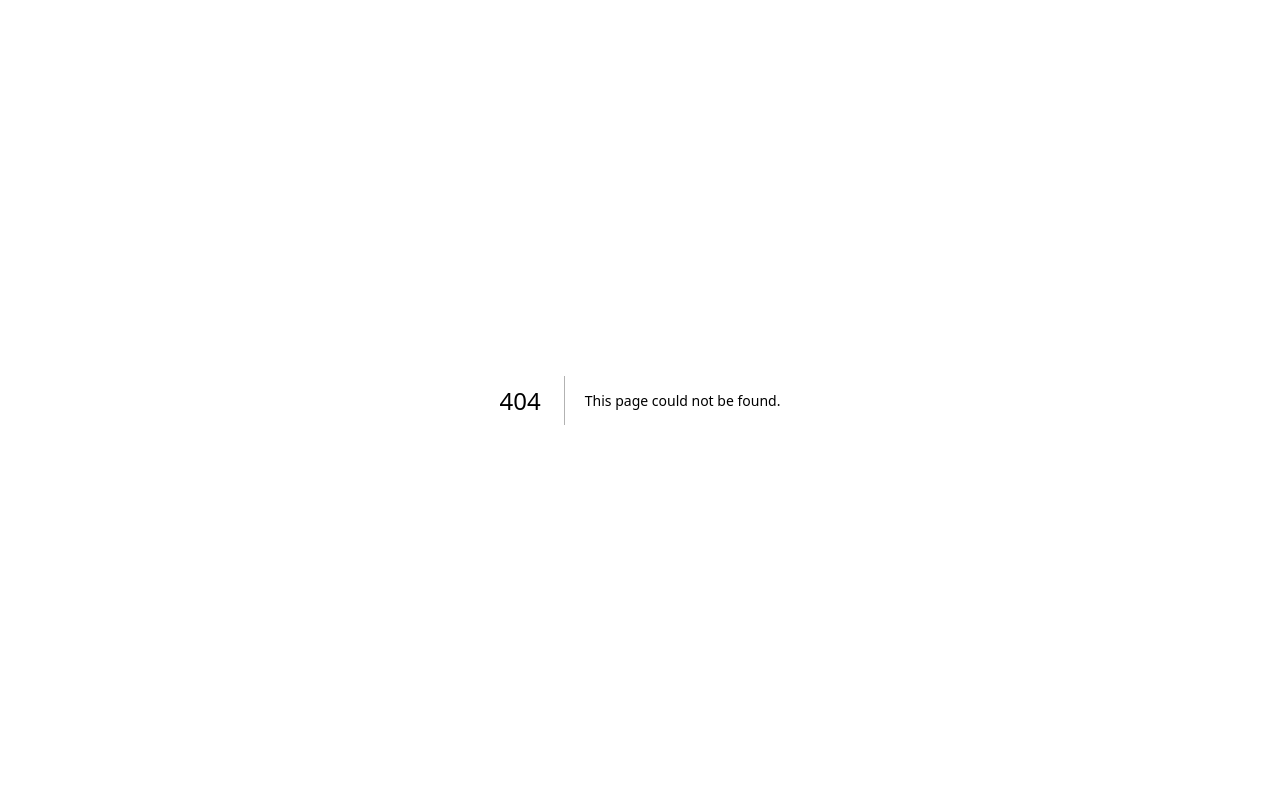
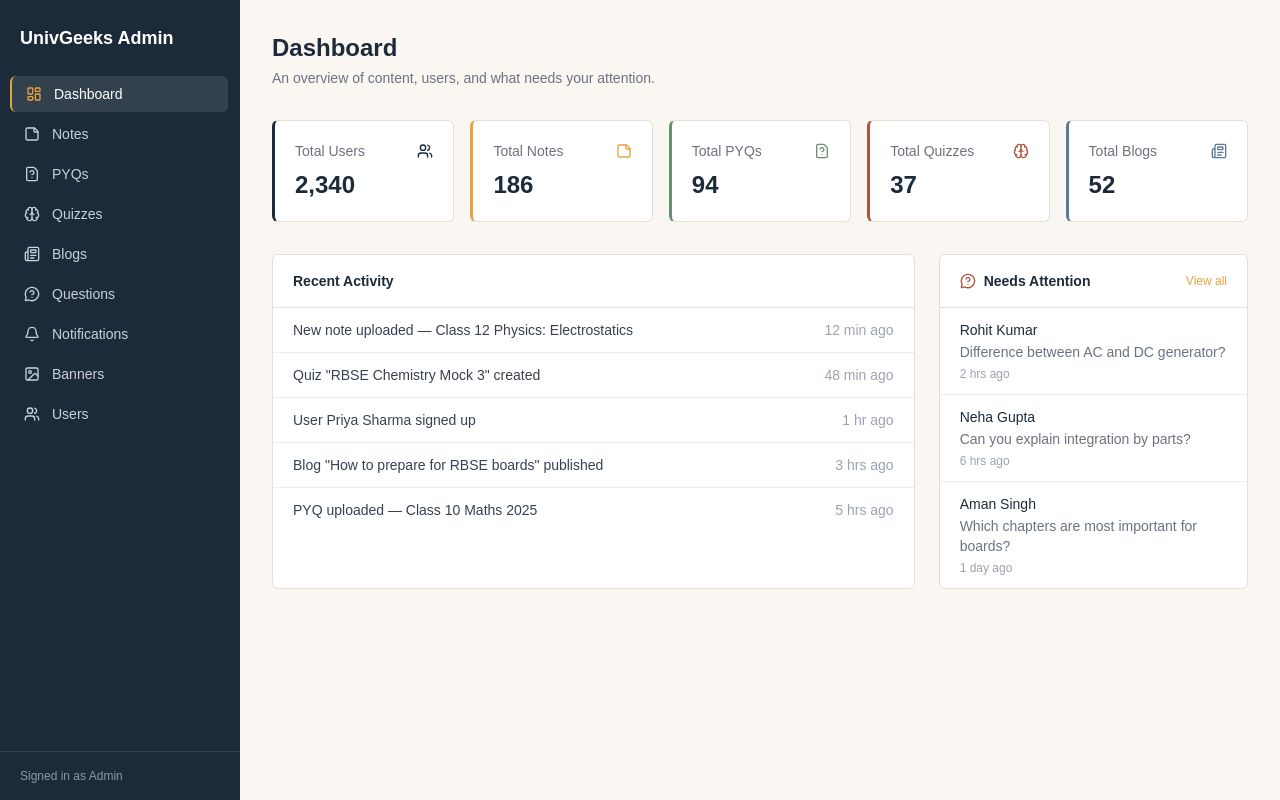
Before and after one commit to avnisonava147/Univ-Geeks, a Next.js app in the folder frontend/: page /admin/dashboard in a window 1280 px wide. Before the commit this address had no page. Built offline with nearby package versions, Linux system fonts and the light colour scheme.

Commit message:
add layout and admin dashboard

```diff
--- /dev/null
+++ b/frontend/app/admin/(protected)/_components/sidebar-nav.tsx
@@ -0,0 +1,48 @@
+// app/admin/(protected)/_components/sidebar-nav.tsx
+"use client";
+
+import Link from "next/link";
+import { usePathname } from "next/navigation";
+import {
+  LayoutDashboard, StickyNote, FileQuestion, Brain,
+  Newspaper, MessageCircleQuestion, Bell, Image, Users,
+} from "lucide-react";
+
+const navItems = [
+  { label: "Dashboard", href: "/admin/dashboard", icon: LayoutDashboard },
+  { label: "Notes", href: "/admin/notes", icon: StickyNote },
+  { label: "PYQs", href: "/admin/pyqs", icon: FileQuestion },
+  { label: "Quizzes", href: "/admin/quizzes", icon: Brain },
+  { label: "Blogs", href: "/admin/blogs", icon: Newspaper },
+  { label: "Questions", href: "/admin/questions", icon: MessageCircleQuestion },
+  { label: "Notifications", href: "/admin/notifications", icon: Bell },
+  { label: "Banners", href: "/admin/banners", icon: Image },
+  { label: "Users", href: "/admin/users", icon: Users },
+];
+
+export default function SidebarNav() {
+  const pathname = usePathname();
+
+  return (
+    <nav className="flex-1 px-3 space-y-1">
+      {navItems.map(({ label, href, icon: Icon }) => {
+        const isActive = pathname === href || pathname.startsWith(href + "/");
+
+        return (
+          <Link
+            key={href}
+            href={href}
+            className={`flex items-center gap-3 px-3 py-2 rounded-md text-sm transition-colors ${
+              isActive
+                ? "bg-white/10 text-white border-l-2 border-[#E8A33D] -ml-[2px] pl-[14px]"
+                : "text-[#C9D1D9] hover:bg-white/10 hover:text-white"
+            }`}
+          >
+            <Icon size={16} color={isActive ? "#E8A33D" : undefined} />
+            {label}
+          </Link>
+        );
+      })}
+    </nav>
+  );
+}
--- /dev/null
+++ b/frontend/app/admin/(protected)/dashboard/page.tsx
@@ -0,0 +1,92 @@
+// app/admin/(protected)/dashboard/page.tsx
+import { Users, StickyNote, FileQuestion, Brain, Newspaper, MessageCircleQuestion } from "lucide-react";
+
+// TODO: replace with real DB queries
+const stats = [
+  { label: "Total Users", value: "2,340", accent: "#1C2B3A", icon: Users },
+  { label: "Total Notes", value: "186", accent: "#E8A33D", icon: StickyNote },
+  { label: "Total PYQs", value: "94", accent: "#6B8F71", icon: FileQuestion },
+  { label: "Total Quizzes", value: "37", accent: "#B0533E", icon: Brain },
+  { label: "Total Blogs", value: "52", accent: "#5B7A99", icon: Newspaper },
+];
+
+const recentActivity = [
+  { text: "New note uploaded — Class 12 Physics: Electrostatics", time: "12 min ago" },
+  { text: "Quiz \"RBSE Chemistry Mock 3\" created", time: "48 min ago" },
+  { text: "User Priya Sharma signed up", time: "1 hr ago" },
+  { text: "Blog \"How to prepare for RBSE boards\" published", time: "3 hrs ago" },
+  { text: "PYQ uploaded — Class 10 Maths 2025", time: "5 hrs ago" },
+];
+
+const pendingQuestions = [
+  { student: "Rohit Kumar", question: "Difference between AC and DC generator?", time: "2 hrs ago" },
+  { student: "Neha Gupta", question: "Can you explain integration by parts?", time: "6 hrs ago" },
+  { student: "Aman Singh", question: "Which chapters are most important for boards?", time: "1 day ago" },
+];
+
+export default function DashboardPage() {
+  return (
+    <div className="space-y-8">
+      <div>
+        <h1 className="text-2xl font-semibold text-[#1C2B3A]">Dashboard</h1>
+        <p className="text-sm text-[#6B7280] mt-1">An overview of content, users, and what needs your attention.</p>
+      </div>
+
+      {/* Stat cards */}
+      <div className="grid grid-cols-1 sm:grid-cols-2 lg:grid-cols-5 gap-4">
+        {stats.map(({ label, value, accent, icon: Icon }) => (
+          <div
+            key={label}
+            className="bg-white rounded-md border border-[#E5E0D5] p-5"
+            style={{ borderLeft: `3px solid ${accent}` }}
+          >
+            <div className="flex items-center justify-between">
+              <span className="text-sm text-[#6B7280]">{label}</span>
+              <Icon size={16} color={accent} />
+            </div>
+            <div className="text-2xl font-semibold text-[#1C2B3A] mt-2">{value}</div>
+          </div>
+        ))}
+      </div>
+
+      <div className="grid grid-cols-1 lg:grid-cols-3 gap-6">
+        {/* Recent Activity */}
+        <div className="lg:col-span-2 bg-white rounded-md border border-[#E5E0D5]">
+          <div className="px-5 py-4 border-b border-[#E5E0D5]">
+            <h2 className="text-sm font-semibold text-[#1C2B3A]">Recent Activity</h2>
+          </div>
+          <ul className="divide-y divide-[#F0EDE5]">
+            {recentActivity.map((item, i) => (
+              <li key={i} className="px-5 py-3 flex items-center justify-between text-sm">
+                <span className="text-[#374151]">{item.text}</span>
+                <span className="text-[#9CA3AF] whitespace-nowrap ml-4">{item.time}</span>
+              </li>
+            ))}
+          </ul>
+        </div>
+
+        {/* Needs Attention: unresolved questions */}
+        <div className="bg-white rounded-md border border-[#E5E0D5]">
+          <div className="px-5 py-4 border-b border-[#E5E0D5] flex items-center justify-between">
+            <h2 className="text-sm font-semibold text-[#1C2B3A] flex items-center gap-2">
+              <MessageCircleQuestion size={16} color="#B0533E" />
+              Needs Attention
+            </h2>
+            <a href="/admin/questions" className="text-xs text-[#E8A33D] hover:underline">
+              View all
+            </a>
+          </div>
+          <ul className="divide-y divide-[#F0EDE5]">
+            {pendingQuestions.map((q, i) => (
+              <li key={i} className="px-5 py-3">
+                <p className="text-sm text-[#1C2B3A] font-medium">{q.student}</p>
+                <p className="text-sm text-[#6B7280] mt-0.5 line-clamp-2">{q.question}</p>
+                <p className="text-xs text-[#9CA3AF] mt-1">{q.time}</p>
+              </li>
+            ))}
+          </ul>
+        </div>
+      </div>
+    </div>
+  );
+}
--- /dev/null
+++ b/frontend/app/admin/(protected)/layout.tsx
@@ -0,0 +1,15 @@
+// app/admin/(protected)/layout.tsx
+import SidebarNav from "./_components/sidebar-nav";
+
+export default function AdminLayout({ children }: { children: React.ReactNode }) {
+  return (
+    <div className="flex min-h-screen bg-[#FAF7F2]">
+      <aside className="w-60 bg-[#1C2B3A] text-[#E5E0D5] flex flex-col">
+        <div className="px-5 py-6 text-lg font-semibold text-white">UnivGeeks Admin</div>
+        <SidebarNav />
+        <div className="px-5 py-4 text-xs text-[#8C97A3] border-t border-white/10">Signed in as Admin</div>
+      </aside>
+      <main className="flex-1 p-8">{children}</main>
+    </div>
+  );
+}
--- a/frontend/package.json
+++ b/frontend/package.json
@@ -9,6 +9,7 @@
     "lint": "eslint"
   },
   "dependencies": {
+    "lucide-react": "^1.43.0",
     "next": "16.3.4",
     "react": "19.2.8",
     "react-dom": "19.2.8"
```
Also changed, not shown: frontend/app/admin/notes/page.tsx (added), 1 other file (tests, documents, lock files or other folders).
